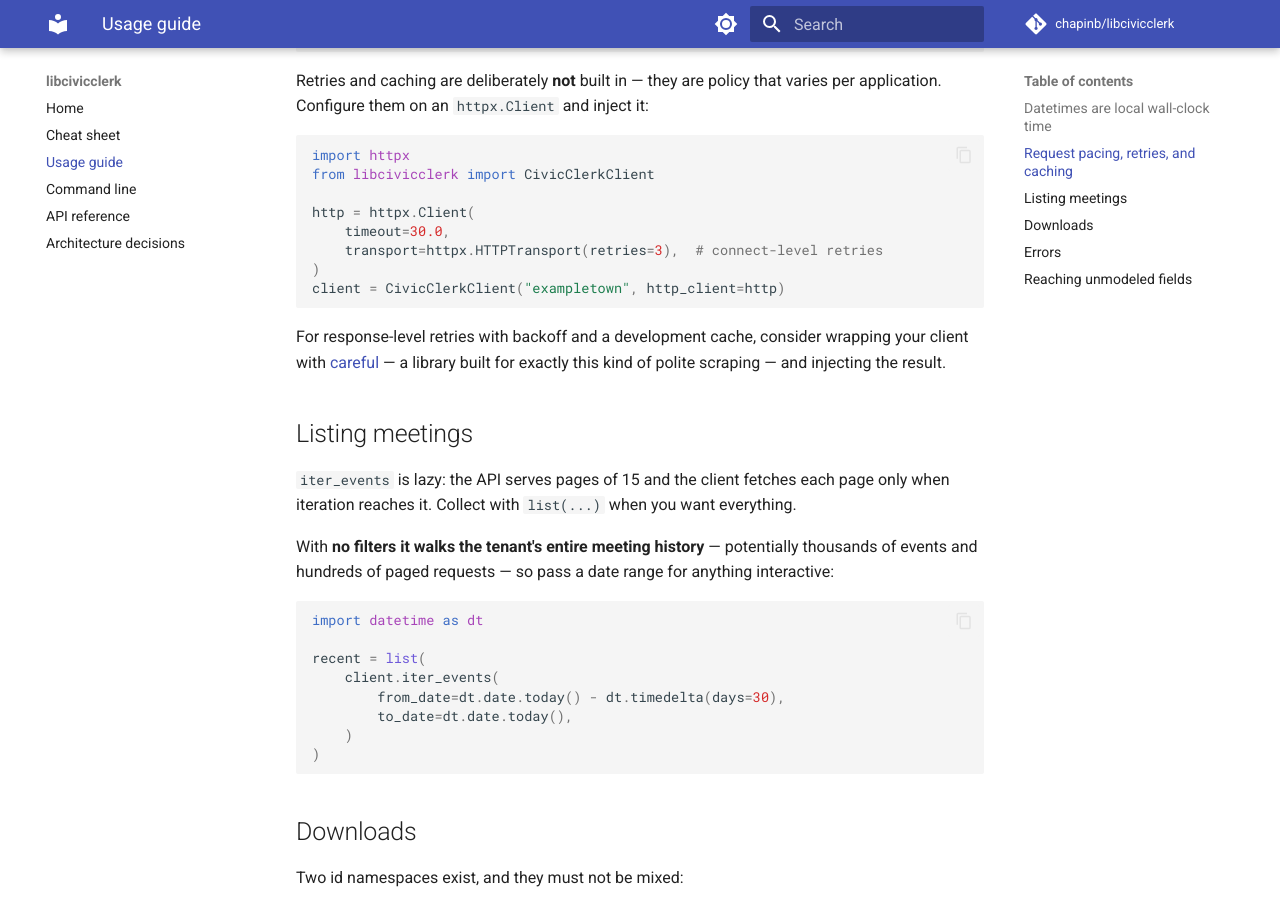
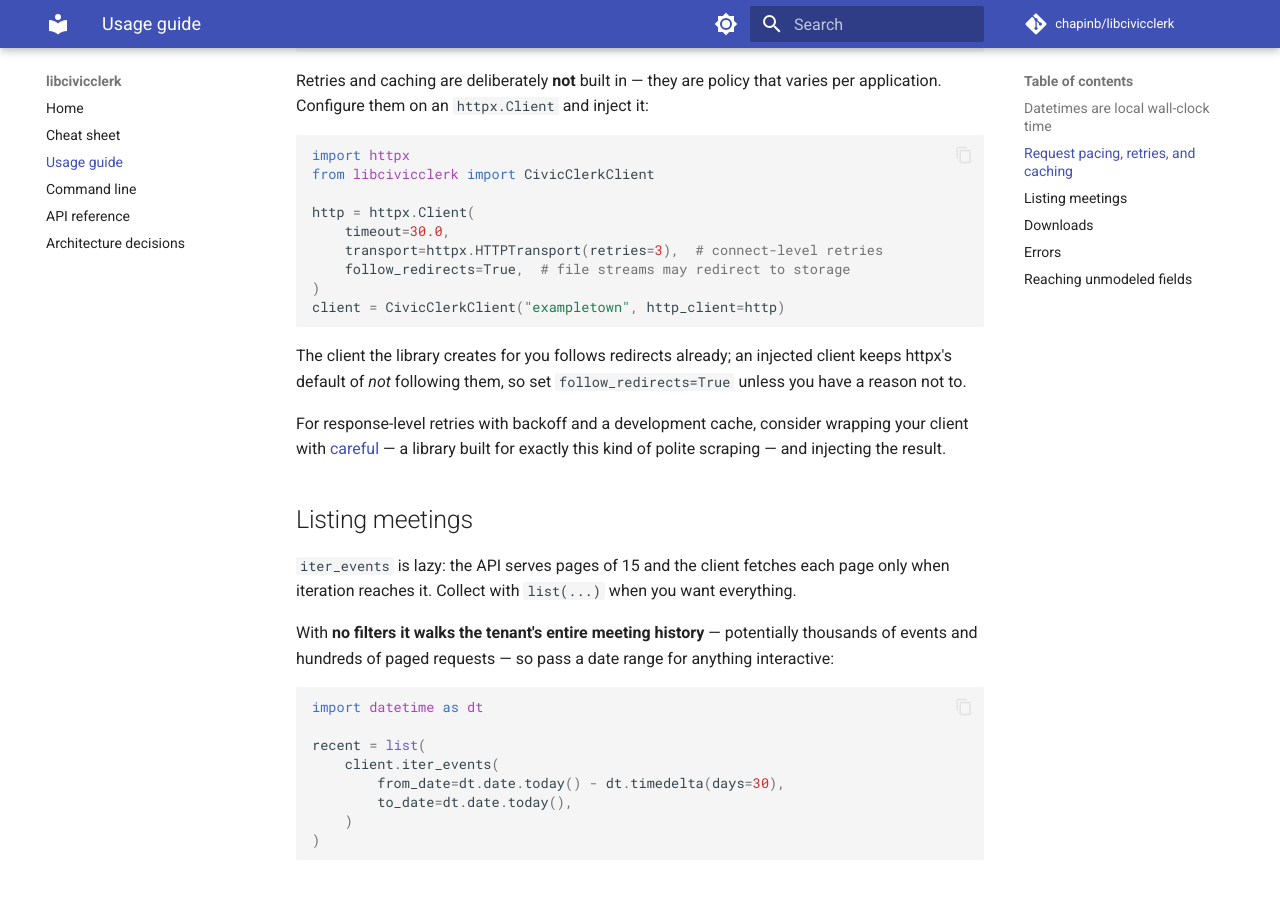
Before and after one commit to chapinb/libmuni, an MkDocs documentation site: the page built from docs/usage.md, in a window 1280 px wide and 900 px high, scrolled down 818 px. Built offline with MkDocs 1.6.1 and Material for MkDocs 9.7.7, drawn with Linux system fonts in a browser that asks for light colours; comment, search, counter and statistics services are not loaded; the version menu is left out.

Commit message:
d - Tell readers an injected httpx.Client keeps httpx's no-redirect default, so they don't inherit a silently broken attachment download
Co-Authored-By: Claude Opus 4.8 (1M context) <noreply@anthropic.com>

````diff
--- a/docs/usage.md
+++ b/docs/usage.md
@@ -47,9 +47,14 @@ from libcivicclerk import CivicClerkClient
 http = httpx.Client(
     timeout=30.0,
     transport=httpx.HTTPTransport(retries=3),  # connect-level retries
+    follow_redirects=True,  # file streams may redirect to storage
 )
 client = CivicClerkClient("exampletown", http_client=http)
 ```
+
+The client the library creates for you follows redirects already; an
+injected client keeps httpx's default of *not* following them, so set
+`follow_redirects=True` unless you have a reason not to.
 
 For response-level retries with backoff and a development cache, consider
 wrapping your client with [careful](https://pypi.org/project/careful/) —
````
Also changed, not shown: docs/cheatsheet.md (+2 -1 lines).
